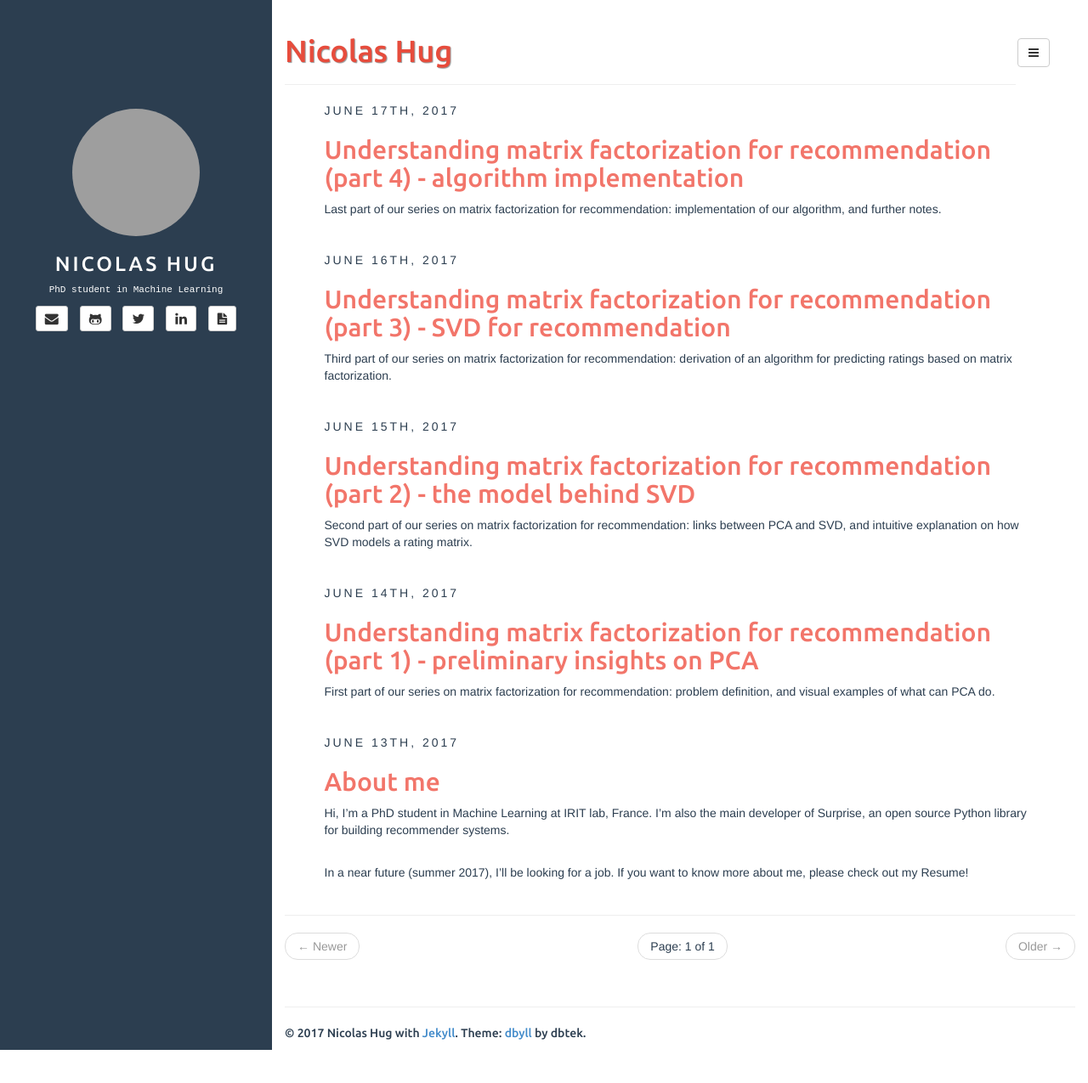
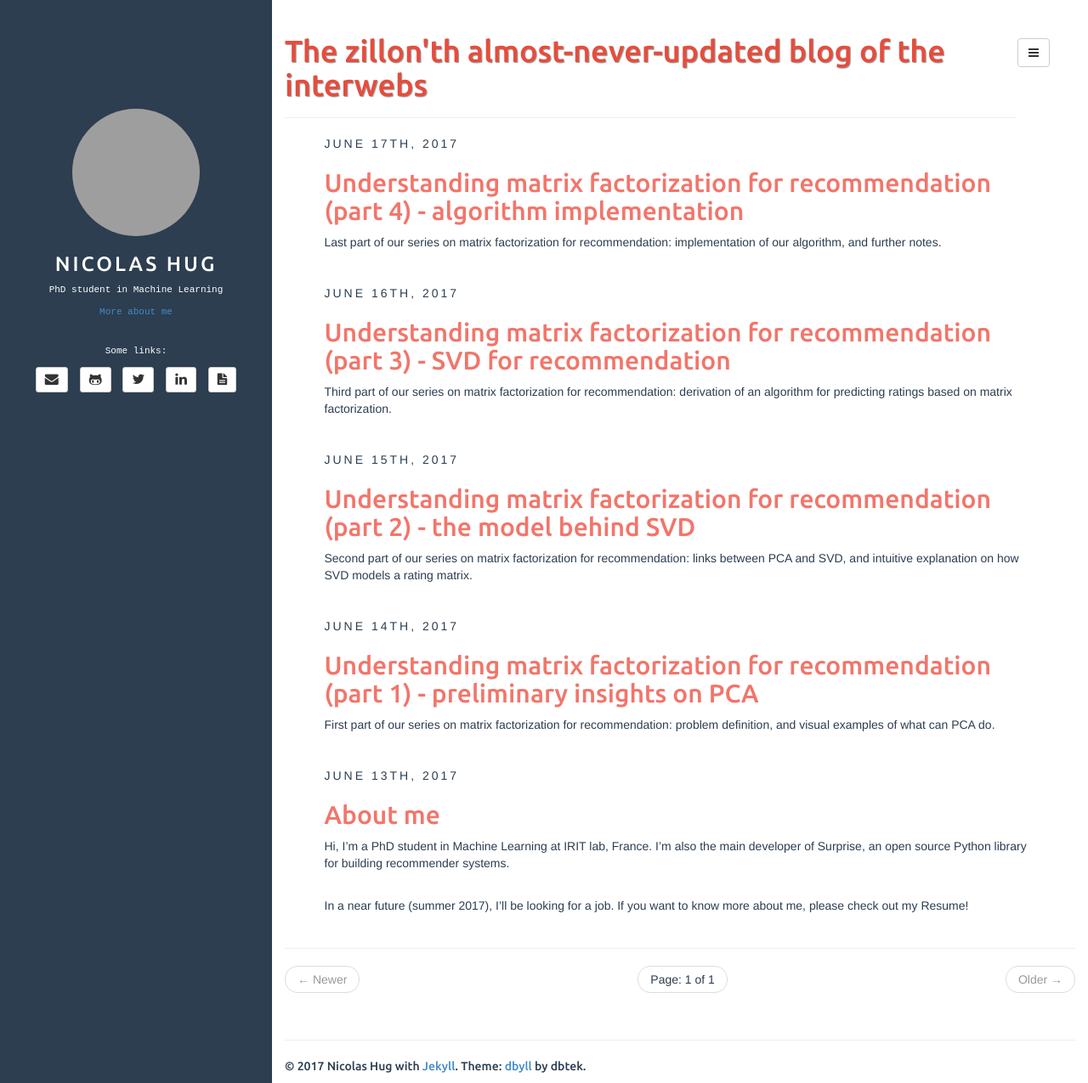
Before and after one commit to NicolasHug/nicolashug.github.io, a Jekyll site: the page built from index.html, in a window 1280 px wide and 1275 px high. Shown: the whole window at 85% size. Built offline with Jekyll 4.4.1, drawn with Linux system fonts in a browser that asks for light colours; the list of posts is cut into pages by our own code; grey boxes are pictures that could not be loaded.

Commit message:
modified sidebar

```diff
--- a/_config.yml
+++ b/_config.yml
@@ -14,7 +14,7 @@ defaults:
     scope:
       path: "" # empty string for all files
     values:
-      title: Nicolas Hug
+      title: The zillon'th almost-never-updated blog of the interwebs
 
 description: Me me me and mostly me
 
--- a/_includes/sidebar.html
+++ b/_includes/sidebar.html
@@ -13,6 +13,14 @@
 	{{ site.author.bio }}
 </div>
 {% endif %}
+
+<div id="bio" class="text-center">
+  <a href="{% post_url 2017-06-13-about_me %}">More about me</a>
+</div>
+<br>
+<div id="bio" class="text-center">
+  Some links:
+</div>
 
 <div id="contact-list" class="text-center">
 	<ul class="list-unstyled list-inline">
```
